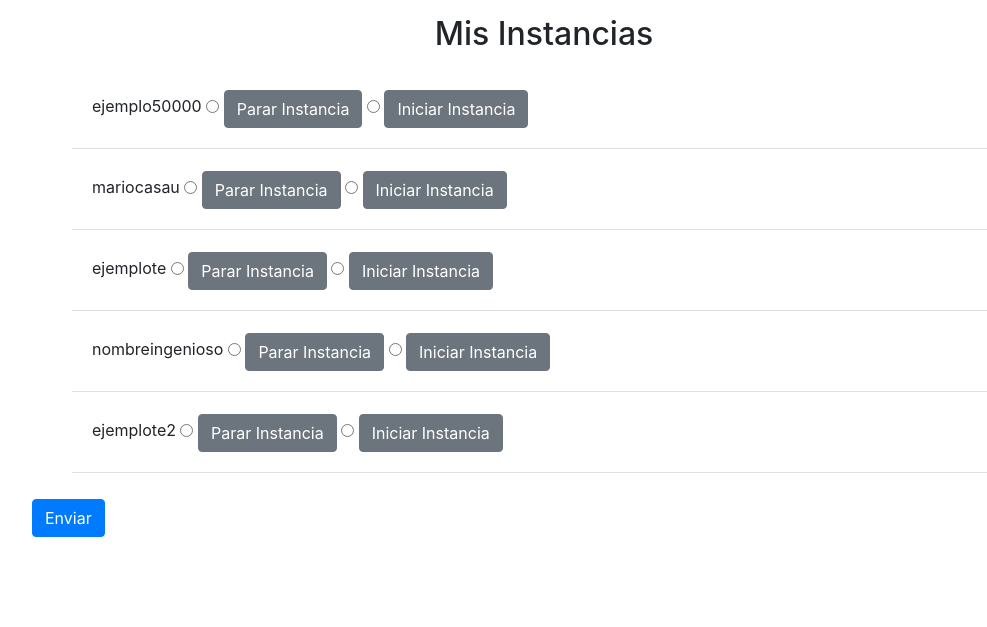
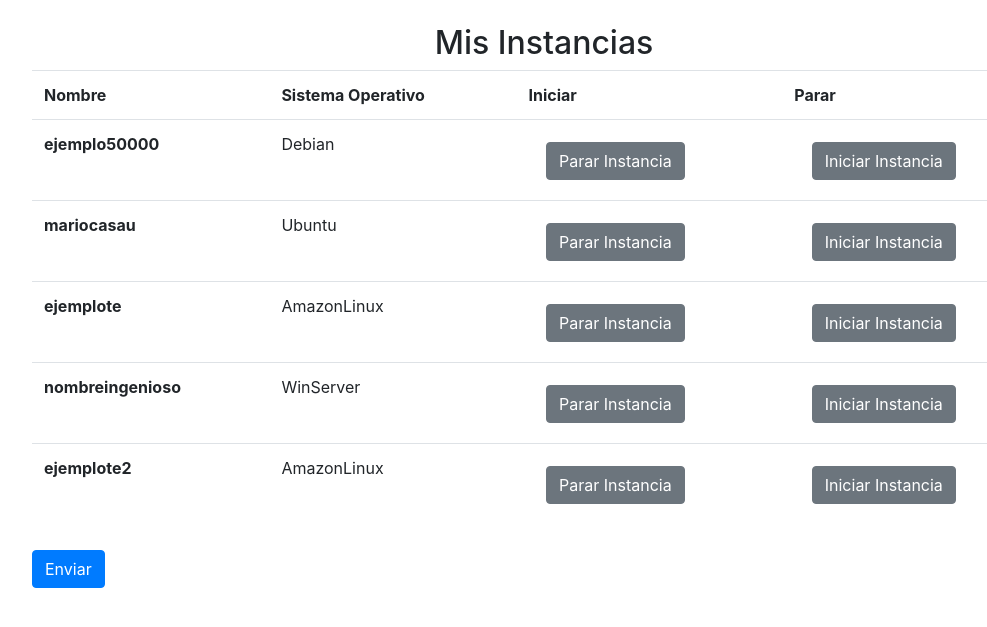
Before and after one commit to jromeroa17/awsflask, a Flask app: page /misInstancias in a window 1280 px wide. Shown: the part 56-683 px from the top of the page, without its empty margins (96-1083 px from the left). Run offline with Flask 3, Linux system fonts and the light colour scheme; a user stored in the database is signed in; some libraries are stand-ins or nearby versions.

Commit message:
El último commit (espero)

```diff
--- a/website/templates/createInstance.html
+++ b/website/templates/createInstance.html
@@ -50,7 +50,7 @@
 
         <label for="instnum">¿Cuántas quieres crear?</label>
         <input type="number" class="form-control" id="instnum" name="instnum"
-                placeholder="Escribe el nombre del par de claves:" min="1" max="10">
+                placeholder="Cuántas instancias quieres crear?:" min="1" max="10">
 
 
 
--- a/website/templates/home.html
+++ b/website/templates/home.html
@@ -7,5 +7,6 @@
 {% endblock %}
 
 {% block content %}
-    <h1 class="text-center" data-mdb-animation-start="onLoad" data-mdb-animation="slide-right"> Gestor de Máquinas Virtuales EC2</h1>
+    <h1 class="text-center mt-5" data-mdb-animation-start="onLoad" data-mdb-animation="slide-right"> Gestor de Máquinas Virtuales EC2</h1>
+    <p class=" text-center lead">Crea Máquinas virtuales con la herramienta ec2 de Amazon Web Server</p>
 {% endblock %}
--- a/website/templates/misinstancias.html
+++ b/website/templates/misinstancias.html
@@ -3,6 +3,9 @@
   {% block title %}
     <title>Instancias</title>
 <style>
+        input[type=radio] {
+            visibility:hidden;
+        }
         label {
             cursor:pointer;
             margin-top:10px;
@@ -21,26 +24,36 @@
 {% endblock %}
 
 {% block content %}
-    <h2 style="text-align:center; margin:15px 0px;">Mis Instancias</h2>
+    <h2 class="text-center mt-4">Mis Instancias</h2>
     <form method='POST' class="form-group">
-        <ul class="list-groups list-group-flush" id="Instancias">
+        <table class="table">
+                <tr>
+                    <th scope="col">Nombre</th>
+                    <th scope="col">Sistema Operativo</th>
+                    <th scope="col">Iniciar</th>
+                    <th scope="col">Parar</th>
+                </tr>
               {% for Instancia in user.Instance %}
-          <li class="list-group-item">
-              {{ Instancia.name }}
+                <tr>
+                    <th scope="row">{{ Instancia.name }}</th>
+                    <td>{{ Instancia.opsys }}</td>
+                    <td>
                         <input type="radio" class="btn-check" name="orden{{ Instancia.name }}" id="parar{{ Instancia.name }}"
                             autocomplete="off" value="Parar"
                          >
-            <label class="btn btn-secondary" for="parar">Parar Instancia</label>
-
+                        <label class="btn btn-secondary" for="parar{{ Instancia.name }}">Parar Instancia</label>
+                    </td>
+                    <td>
                         <input type="radio" class="btn-check" name="orden{{ Instancia.name }}" id="iniciar{{ Instancia.name }}"
                             autocomplete="off" value="Iniciar"
                         >
-            <label class="btn btn-secondary" for="iniciar">Iniciar Instancia</label>
-
-          </li>
+                        <label class="btn btn-secondary" for="iniciar{{ Instancia.name }}">Iniciar Instancia</label>
+                    </td>
+                </tr>
             {% endfor %}
-        </ul>
+        </table>
         <button type="submit" class="btn btn-primary enviar">Enviar</button>
     </form>
 
+
 {% endblock %}
--- a/website/views.py
+++ b/website/views.py
@@ -4,7 +4,6 @@ import boto3
 import botocore.exceptions
 from flask_login import login_required, current_user
 from . import db
-
 from .models import Instancia
 
 
@@ -12,24 +11,44 @@ ec2 = boto3.client('ec2')
 views = Blueprint('views', __name__)
 
 def crearInstancia(name,opsys,keypair,instnum):
-    response = ec2.run_instances(
-        ImageId=amis[opsys],
-        InstanceType='t2.micro',
-        MinCount=1,
-        MaxCount=instnum,
-        KeyName=keypair,
-        TagSpecifications=[
-            {
-                'ResourceType': 'instance',
-                'Tags': [
-                    {
-                        'Key': 'Name',
-                        'Value': name
-                    },
-                ]
-            },
-        ]
-    )
+    if opsys == 'WinServer':
+        response = ec2.run_instances(
+            ImageId=amis[opsys],
+            InstanceType='t3.micro',
+            MinCount=1,
+            MaxCount=1,
+            KeyName=keypair,
+            TagSpecifications=[
+                {
+                    'ResourceType': 'instance',
+                    'Tags': [
+                        {
+                            'Key': 'Name',
+                            'Value': name
+                        },
+                    ]
+                },
+            ]
+        )
+    else:
+        response = ec2.run_instances(
+            ImageId=amis[opsys],
+            InstanceType='t2.micro',
+            MinCount=1,
+            MaxCount=1,
+            KeyName=keypair,
+            TagSpecifications=[
+                {
+                    'ResourceType': 'instance',
+                    'Tags': [
+                        {
+                            'Key': 'Name',
+                            'Value': name
+                        },
+                    ]
+                },
+            ]
+        )
     return response
 
 def db_instancia(name,opsys,keypair):
```
Also changed, not shown: instance/database.db. Lines whose indentation alone changed are shown as unchanged.
